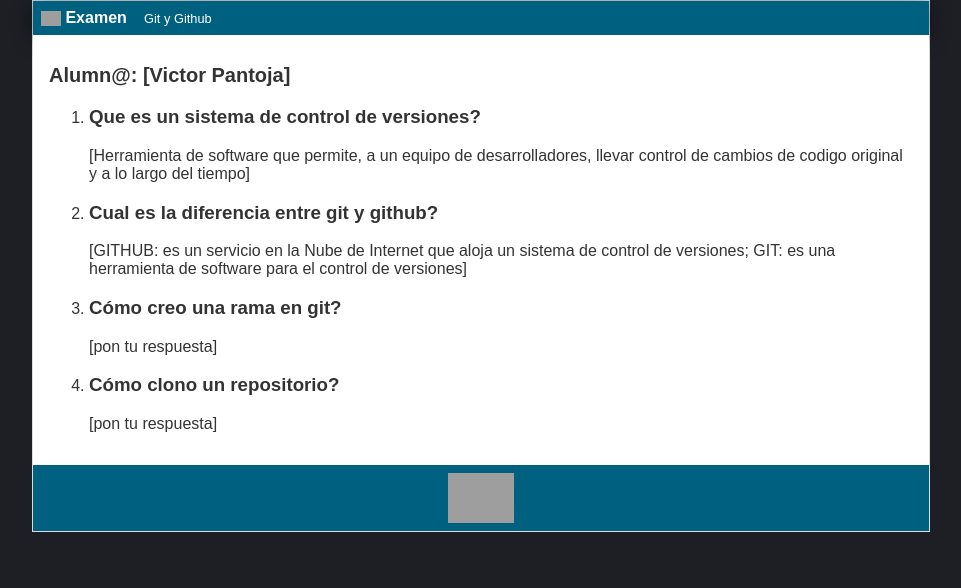
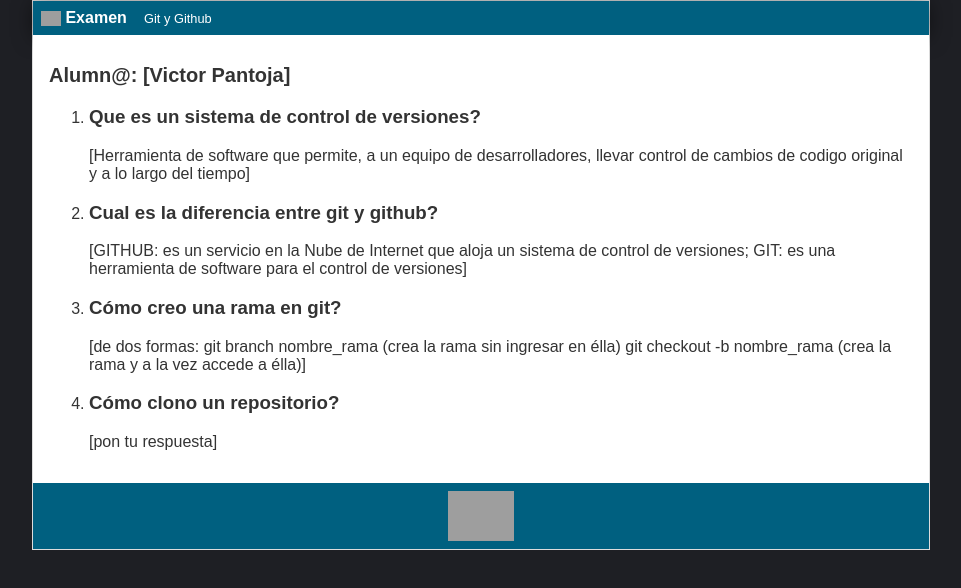
Before and after one commit to vpan1967/devOps-Desafio1, a plain HTML site: page 03_copia/exercise/VICTOR_PANTOJA.html in a window 1280 px wide. Shown: the whole page, without its empty margins (159-1120 px from the left). Drawn offline with Linux system fonts and the light colour scheme; files that its build step writes are made by us from their sources; grey boxes are pictures that could not be loaded.

Commit message:
P3: Como  creo una rama en GIT

```diff
--- a/03_copia/exercise/VICTOR_PANTOJA.html
+++ b/03_copia/exercise/VICTOR_PANTOJA.html
@@ -29,7 +29,9 @@
                 </li>
                 <li>
                     <h3>Cómo creo una rama en git?</h3>
-                    [pon tu respuesta]
+                    [de dos formas:
+                    git branch nombre_rama (crea la rama sin ingresar en élla)
+                    git checkout -b nombre_rama (crea la rama y a la vez accede a élla)]
                 </li>
                 <li>
                     <h3>Cómo clono un repositorio?</h3>
```
